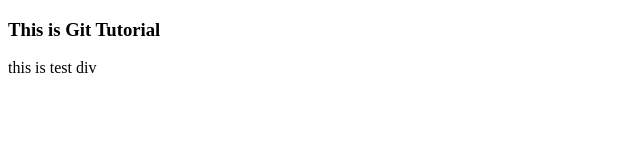
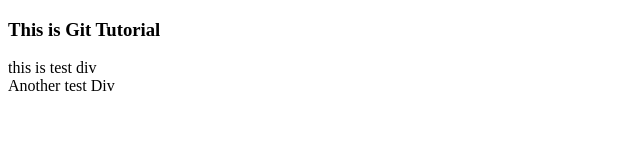
Before and after one commit to horrow/GitTest, a plain HTML site: page index.html in a window 1280 px wide. Shown: the whole page, without its empty margins (0-640 px from the left). Drawn offline with Linux system fonts and the light colour scheme.

Commit message:
added second div

```diff
--- a/index.html
+++ b/index.html
@@ -9,6 +9,10 @@
 			this is test div
 		</div>
 
+		<div>
+			Another test Div
+		</div>
+
 	</body>
 
 </html>
```
